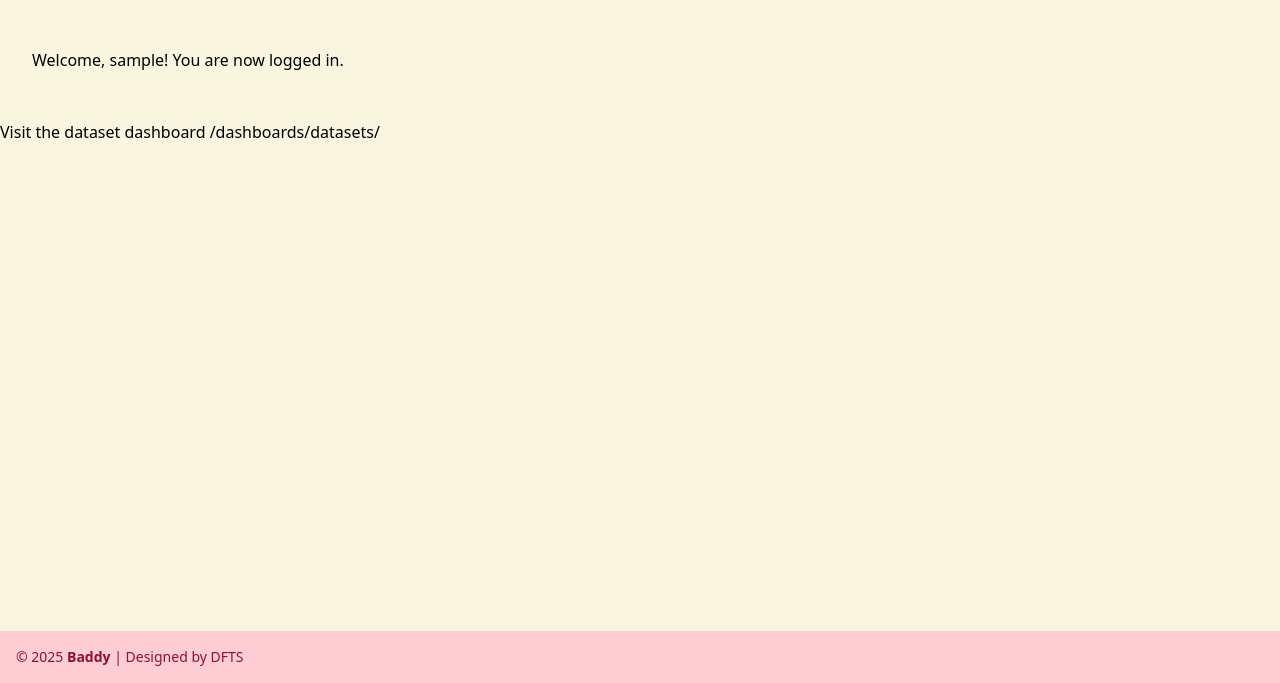
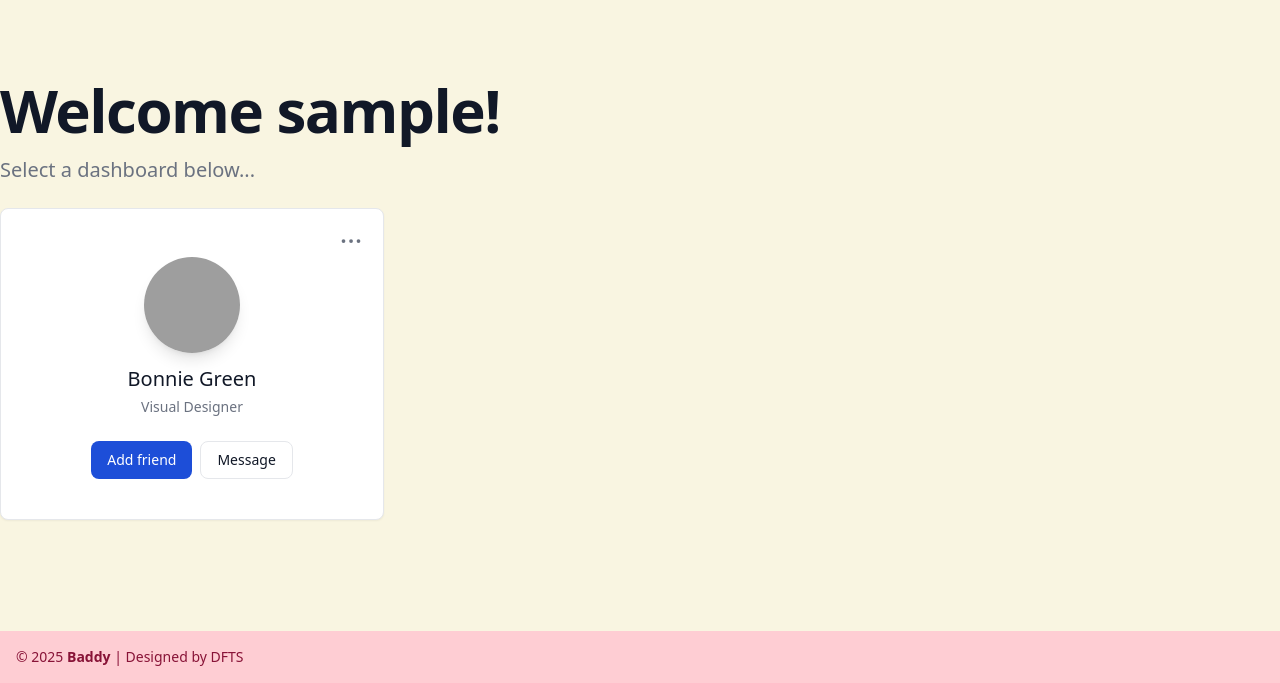
Before and after one commit to angus-tests/baddy, a Django app: page /home/ in a window 1280 px wide. Shown: the part 117-800 px from the top of the page. Run offline with Django 5.2, Linux system fonts and the light colour scheme; the visitor is signed in with stand-in values (Sample User, id 1); style sheets or scripts are compiled from the project's sources; some libraries are stand-ins or nearby versions; grey boxes are pictures that could not be loaded.

Commit message:
adding dashboard card

```diff
--- /dev/null
+++ b/templates/baddy/components/dashboard_card.html
@@ -0,0 +1,35 @@
+{% load static %}
+
+<div class="w-full max-w-sm bg-white border border-gray-200 rounded-lg shadow-sm dark:bg-gray-800 dark:border-gray-700">
+    <div class="flex justify-end px-4 pt-4">
+        <button id="dropdownButton" data-dropdown-toggle="dropdown" class="inline-block text-gray-500 dark:text-gray-400 hover:bg-gray-100 dark:hover:bg-gray-700 focus:ring-4 focus:outline-none focus:ring-gray-200 dark:focus:ring-gray-700 rounded-lg text-sm p-1.5" type="button">
+            <span class="sr-only">Open dropdown</span>
+            <svg class="w-5 h-5" aria-hidden="true" xmlns="http://www.w3.org/2000/svg" fill="currentColor" viewBox="0 0 16 3">
+                <path d="M2 0a1.5 1.5 0 1 1 0 3 1.5 1.5 0 0 1 0-3Zm6.041 0a1.5 1.5 0 1 1 0 3 1.5 1.5 0 0 1 0-3ZM14 0a1.5 1.5 0 1 1 0 3 1.5 1.5 0 0 1 0-3Z"/>
+            </svg>
+        </button>
+        <!-- Dropdown menu -->
+        <div id="dropdown" class="z-10 hidden text-base list-none bg-white divide-y divide-gray-100 rounded-lg shadow-sm w-44 dark:bg-gray-700">
+            <ul class="py-2" aria-labelledby="dropdownButton">
+            <li>
+                <a href="#" class="block px-4 py-2 text-sm text-gray-700 hover:bg-gray-100 dark:hover:bg-gray-600 dark:text-gray-200 dark:hover:text-white">Edit</a>
+            </li>
+            <li>
+                <a href="#" class="block px-4 py-2 text-sm text-gray-700 hover:bg-gray-100 dark:hover:bg-gray-600 dark:text-gray-200 dark:hover:text-white">Export Data</a>
+            </li>
+            <li>
+                <a href="#" class="block px-4 py-2 text-sm text-red-600 hover:bg-gray-100 dark:hover:bg-gray-600 dark:text-gray-200 dark:hover:text-white">Delete</a>
+            </li>
+            </ul>
+        </div>
+    </div>
+    <div class="flex flex-col items-center pb-10">
+        <img class="w-24 h-24 mb-3 rounded-full shadow-lg" src="/docs/images/people/profile-picture-3.jpg" alt="Bonnie image"/>
+        <h5 class="mb-1 text-xl font-medium text-gray-900 dark:text-white">Bonnie Green</h5>
+        <span class="text-sm text-gray-500 dark:text-gray-400">Visual Designer</span>
+        <div class="flex mt-4 md:mt-6">
+            <a href="#" class="inline-flex items-center px-4 py-2 text-sm font-medium text-center text-white bg-blue-700 rounded-lg hover:bg-blue-800 focus:ring-4 focus:outline-none focus:ring-blue-300 dark:bg-blue-600 dark:hover:bg-blue-700 dark:focus:ring-blue-800">Add friend</a>
+            <a href="#" class="py-2 px-4 ms-2 text-sm font-medium text-gray-900 focus:outline-none bg-white rounded-lg border border-gray-200 hover:bg-gray-100 hover:text-blue-700 focus:z-10 focus:ring-4 focus:ring-gray-100 dark:focus:ring-gray-700 dark:bg-gray-800 dark:text-gray-400 dark:border-gray-600 dark:hover:text-white dark:hover:bg-gray-700">Message</a>
+        </div>
+    </div>
+</div>
--- a/templates/baddy/home.html
+++ b/templates/baddy/home.html
@@ -2,13 +2,16 @@
 {% load static %}
 
 {% block content %}
-    <div class="flex flex-col justify-center px-6 py-12 lg:px-8">
-        Welcome, {{ user.username }}! You are now logged in.
-    </div>
+    <div class="py-20">
+        <div class="text-left">
+            <h1 class="mb-4 text-4xl font-extrabold leading-none tracking-tight text-gray-900 md:text-5xl lg:text-6xl ">Welcome {{ user.username }}!</h1>
+            <p class="mb-6 text-lg font-normal text-gray-500 lg:text-xl ">Select a dashboard below...</p>
+        </div>
 
-    <div>
-        <p>
-            Visit the dataset dashboard {% url "dataset_dashboard" %}
-        </p>
+        <!-- Dashboard cards -->
+        <div class="grid grid-cols-1 gap-6 sm:grid-cols-2 lg:grid-cols-3 items-center">
+            <!-- Dashboard card -->
+            {% include "baddy/components/dashboard_card.html" %}
+        </div>
     </div>
 {% endblock content %}
--- a/templates/baddy/index.html
+++ b/templates/baddy/index.html
@@ -3,14 +3,10 @@
 
 {% block content %}
     <div class="py-20">
-
         <div class="text-left">
             <h1 class="mb-4 text-4xl font-extrabold leading-none tracking-tight text-gray-900 md:text-5xl lg:text-6xl ">Welcome to Baddy!</h1>
             <p class="mb-6 text-lg font-normal text-gray-500 lg:text-xl ">Baddy is a dashboard for anyone to see what's going on in DFTS</p>
             <a href="{% url 'login' %}" class="inline-block px-8 py-3 text-sm font-semibold text-white bg-rose-600 rounded-md shadow-sm hover:bg-rose-500">Login</a>
         </div>
-
-
     </div>
-
 {% endblock content %}
```
